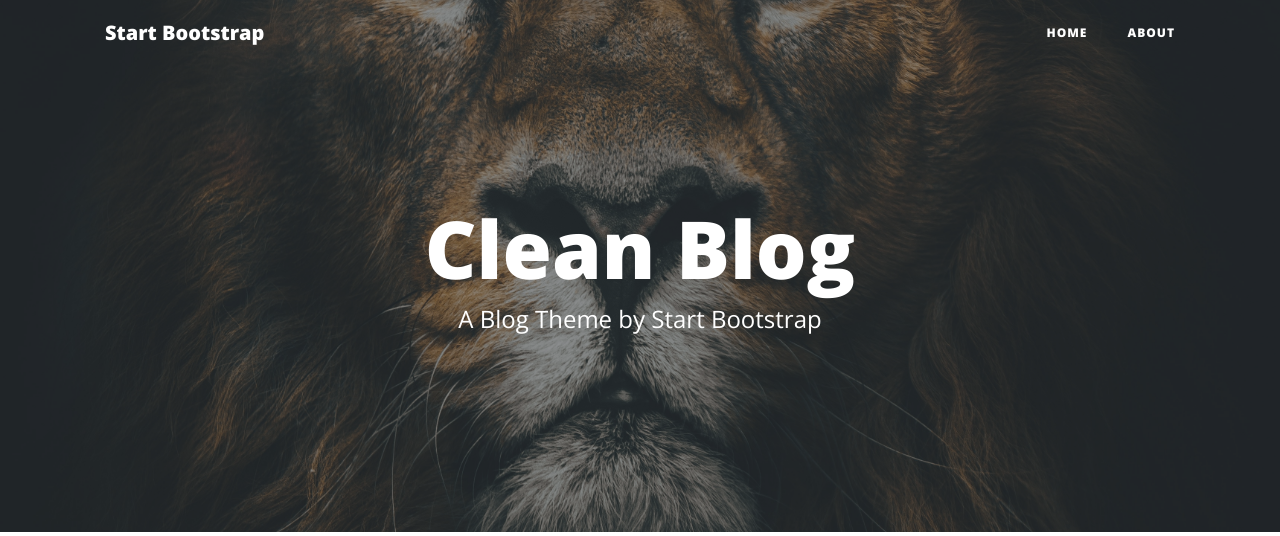
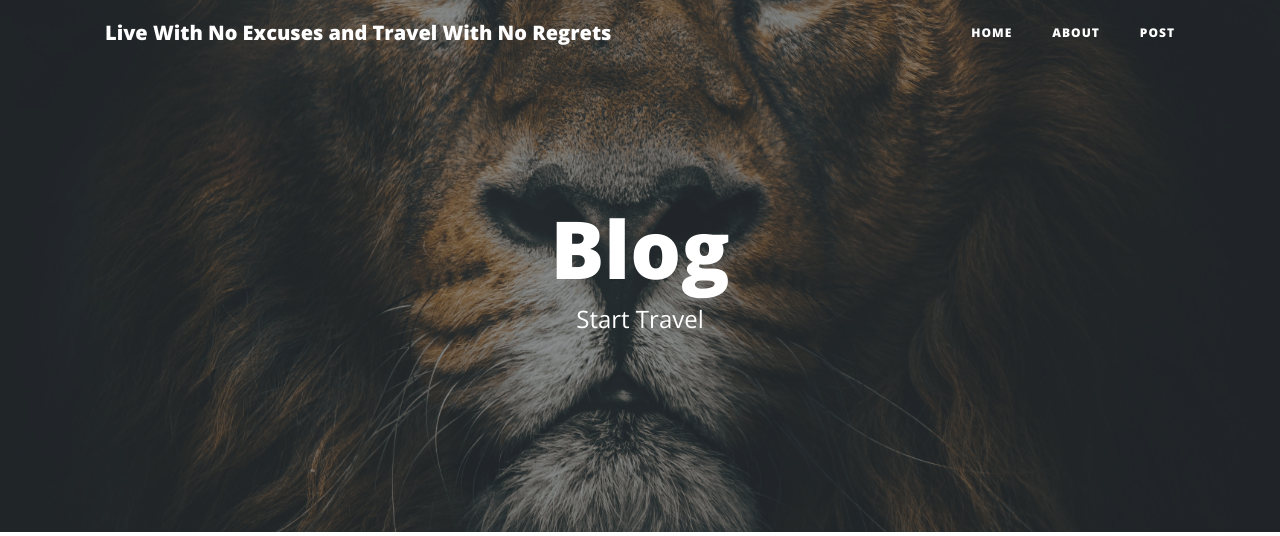
Before and after one commit to zecollokaris/personal-blog, a Flask app: template app/templates/index.html in a window 1280 px wide. Shown: the top 536 px of the page. Run offline with Flask 2, Linux system fonts and the light colour scheme; the template is opened without the code that fills it, so the values that code supplies are empty; parts of the project's set-up code (start-up, migrations or seed data) failed here and were passed over; some libraries are stand-ins or nearby versions.

Commit message:
setting layout for indexhtml

```diff
--- a/app/templates/index.html
+++ b/app/templates/index.html
@@ -8,7 +8,7 @@
     <meta name="description" content="">
     <meta name="author" content="">
 
-    <title>Clean Blog - Start Bootstrap Theme</title>
+    <title>TRAVEL BLOG</title>
 
     <!-- Bootstrap CSS -->
     <link href="{{url_for('static', filename='bootstrap.min.css') }}" rel="stylesheet">
@@ -28,7 +28,7 @@
     <!-- Navigation -->
     <nav class="navbar navbar-expand-lg navbar-light fixed-top" id="mainNav">
       <div class="container">
-        <a class="navbar-brand" href="{{ url_for('index') }}">Start Bootstrap</a>
+        <a class="navbar-brand" href="{{ url_for('index') }}">Live With No Excuses and Travel With No Regrets</a>
         <button class="navbar-toggler navbar-toggler-right" type="button" data-toggle="collapse" data-target="#navbarResponsive" aria-controls="navbarResponsive" aria-expanded="false" aria-label="Toggle navigation">
           Menu
           <i class="fa fa-bars"></i>
@@ -40,6 +40,9 @@
             </li>
             <li class="nav-item">
               <a class="nav-link" href="{{ url_for('about') }}">About</a>
+            </li>
+            <li class="nav-item">
+              <a class="nav-link" href="{{ url_for('post') }}">Post</a>
             </li>
           </ul>
         </div>
@@ -54,8 +57,8 @@
         <div class="row">
           <div class="col-lg-8 col-md-10 mx-auto">
             <div class="site-heading">
-              <h1>Clean Blog</h1>
-              <span class="subheading">A Blog Theme by Start Bootstrap</span>
+              <h1>Blog</h1>
+              <span class="subheading">Start Travel</span>
             </div>
           </div>
         </div>
@@ -143,12 +146,6 @@
       </div>
     </footer>
 
-    <!-- Bootstrap core JavaScript -->
-
-
-    <!-- Custom scripts for this template -->
-    <script src="{{url_for('static', filename='personal-blog.min.js') }}"></script>
-
   </body>
 
 </html>
```
Also changed, not shown: app/templates/about.html (+0 -8 lines), app/templates/add.html (+4 -9 lines), app/templates/post.html (+7 -2 lines).
